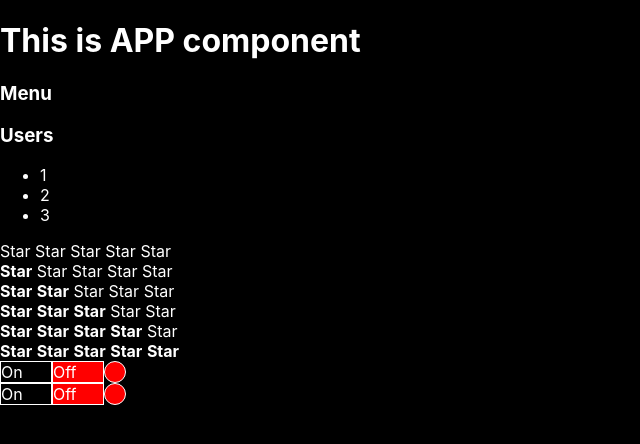
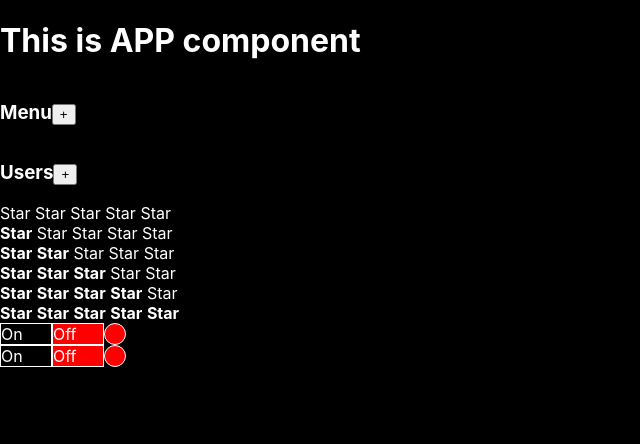
Before and after one commit to alexBasrike/my-app, a React (Create React App) app: page / in a window 1280 px wide. Shown: the top 444 px of the page, without its empty margins (0-640 px from the left). Built offline with nearby package versions, Linux system fonts and the light colour scheme.

Commit message:
updated the Accordion component

```diff
--- a/src/App.tsx
+++ b/src/App.tsx
@@ -10,8 +10,8 @@ function App() {
     return (
         <div className="App">
             <AppTitle title={"This is APP component"}/>
-            <Accordion titleValue={"Menu"} collapsedValue={true}/>
-            <Accordion titleValue={"Users"} collapsedValue={false}/>
+            <Accordion titleValue={"Menu"}/>
+            <Accordion titleValue={"Users"}/>
 
             <Rating value={0}/>
             <Rating value={1}/>
--- a/src/components/Accordion/Accordion.tsx
+++ b/src/components/Accordion/Accordion.tsx
@@ -1,34 +1,41 @@
-import React from "react";
+import React, {useState} from "react";
 
 type AccordionPropsType = {
-    titleValue: string,
-    collapsedValue: boolean
-}
-
-function Accordion(props: AccordionPropsType) {
-    return (
-        <div>
-            <AccordionTitle title={props.titleValue}/>
-            {!props.collapsedValue && <AccordionBody/>}
-        </div>
-    );
+    titleValue: string
 }
 
 type AccordionTitlePropsType = {
     title: string
 }
 
-function AccordionTitle(props: AccordionTitlePropsType) {
+function Accordion(props: AccordionPropsType) {
+
+    let [collapsedValue, setCollapsedValue] = useState(false);
+
     return (
-        <h3>{props.title}</h3>
+        <div>
+            <AccordionTitle title={props.titleValue}/>
+            {collapsedValue
+                ? <button onClick={ () => setCollapsedValue(false) }>-</button>
+                : <button onClick={ () => setCollapsedValue(true) }>+</button>
+            }
+            {collapsedValue && <AccordionBody/>}
+        </div>
     );
 }
 
-type AccordionBodyPropsType = {
-    collapsed?: boolean
+function AccordionTitle(props: AccordionTitlePropsType) {
+
+    const titleCss = {
+        display: "inline-block"
+    }
+
+    return (
+        <h3 style={titleCss}>{props.title}</h3>
+    );
 }
 
-function AccordionBody(props: AccordionBodyPropsType) {
+function AccordionBody() {
 
     return (
         <ul>
```
